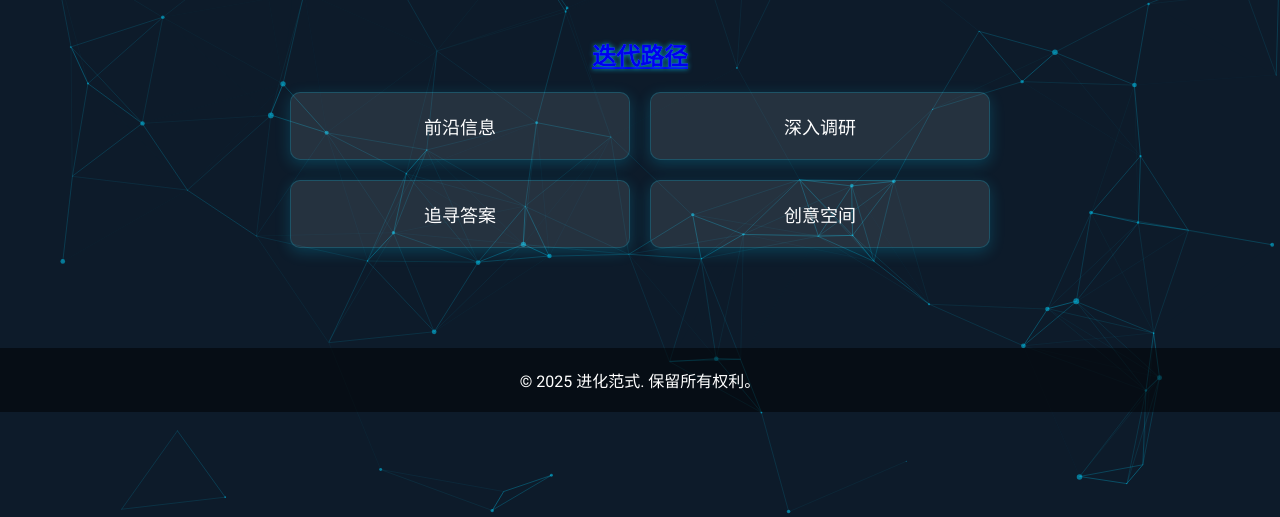
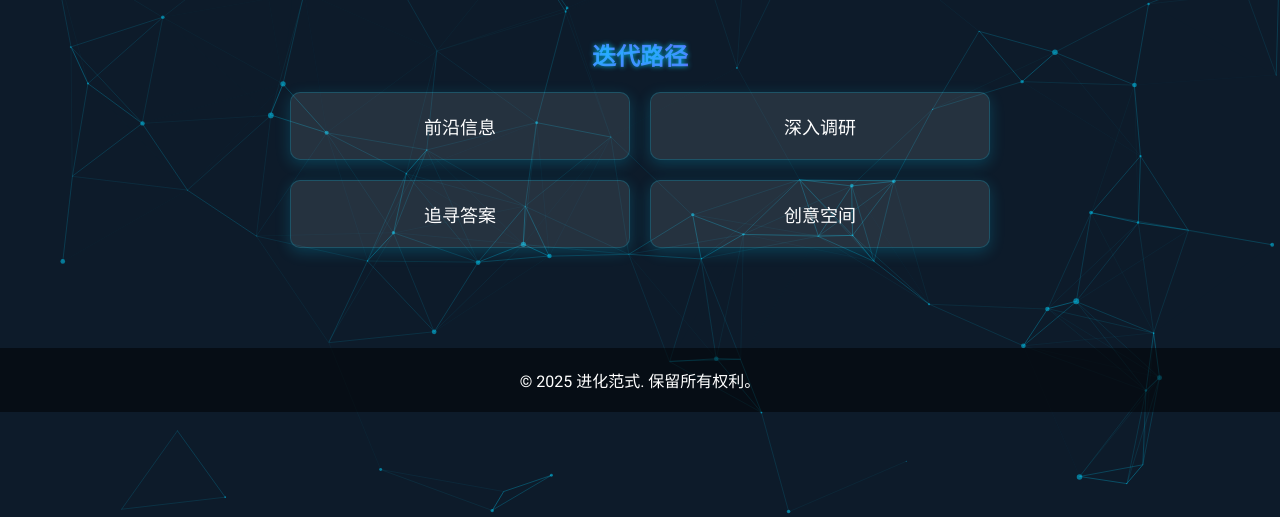
Before and after one commit to digital-era/EvolutionaryParadigm, a plain HTML site: page ai-biomed.html in a window 1280 px wide. Shown: the part 283-800 px from the top of the page. Drawn offline with nearby package versions, Linux system fonts and the light colour scheme.

Commit message:
Update main.css

```diff
--- a/styles/main.css
+++ b/styles/main.css
@@ -201,6 +201,16 @@ body {
     text-shadow: 0 0 5px rgba(0, 212, 255, 0.8);
 }
 
+.content-details h3 a {
+    color: transparent; /* 继承渐变色 */
+    text-decoration: none; /* 移除下划线 */
+    transition: text-shadow 0.3s; /* 悬停时增强发光 */
+}
+
+.content-details h3 a:hover {
+    text-shadow: 0 0 8px rgba(0, 212, 255, 1), 0 0 15px rgba(0, 212, 255, 0.8); /* 悬停发光 */
+}
+
 .content-details ul {
     display: grid;
     grid-template-columns: repeat(2, 1fr); /* 固定2列，每行2个 */
```
